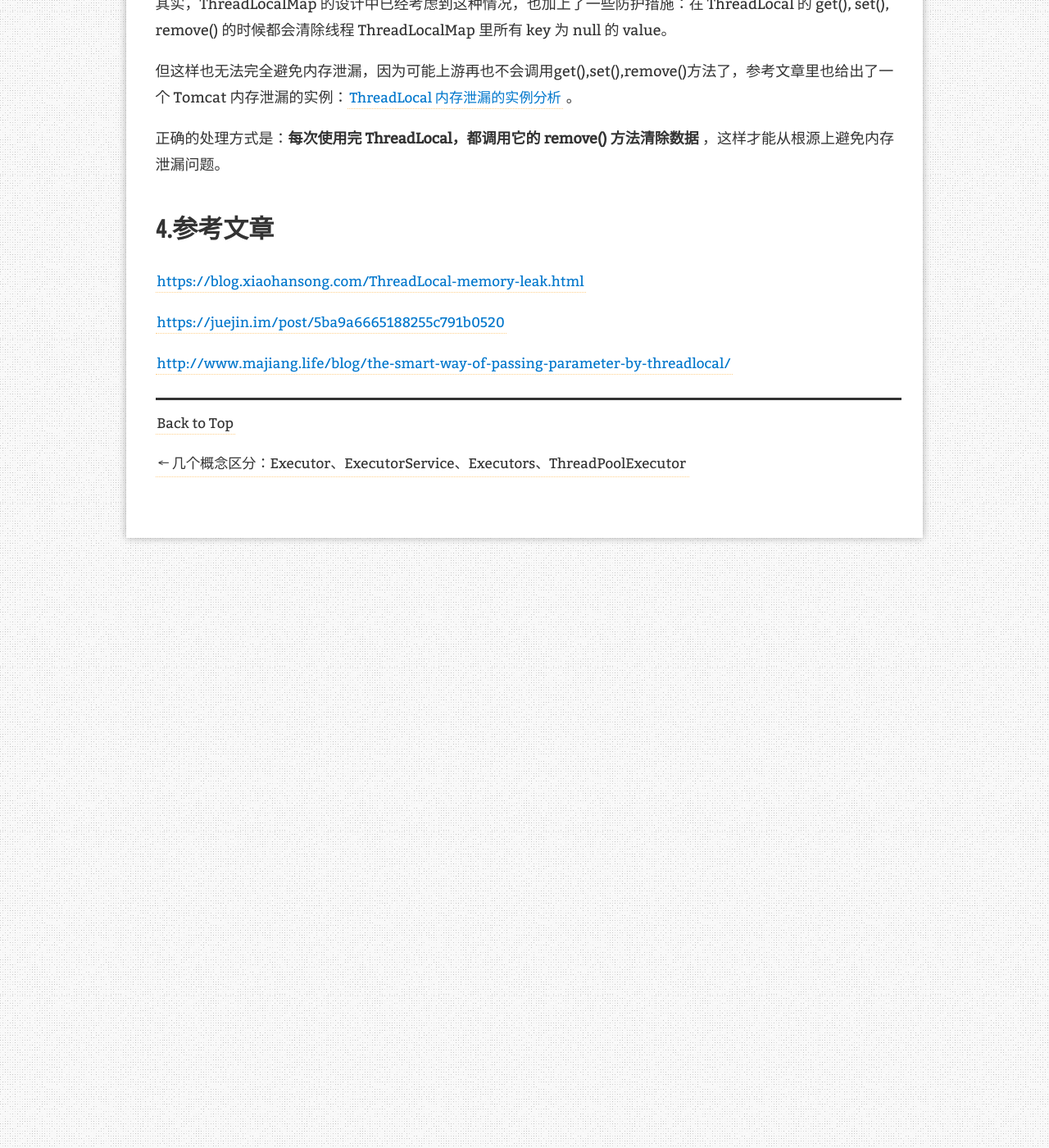
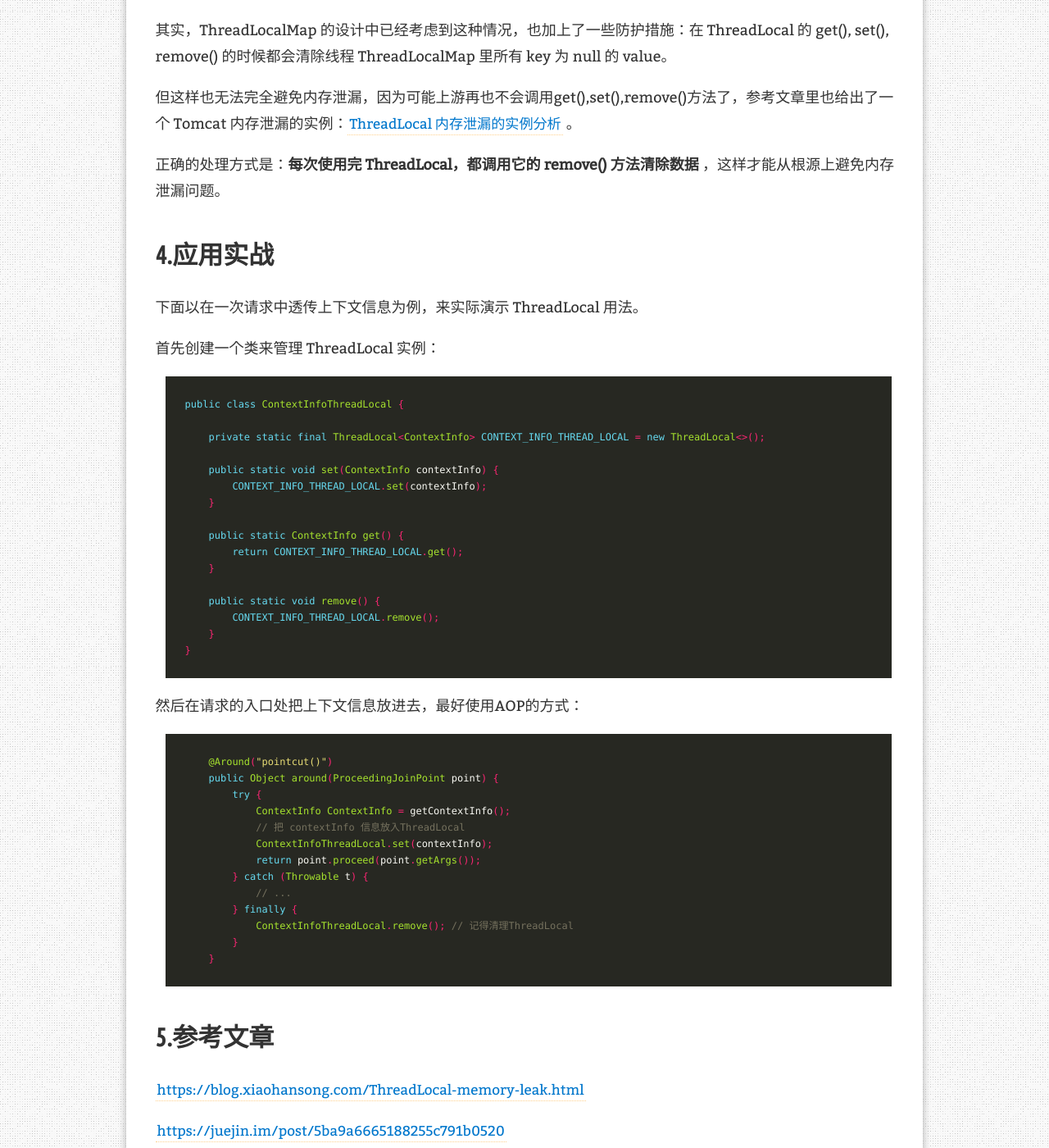
Before and after one commit to MuyiG/muyig.github.io, a Jekyll site: the page built from _posts/2019-05-24-ThreadLocal.md, in a window 1280 px wide and 1400 px high, scrolled down 4986 px. Shown: the whole window at 82% size. Built offline with Jekyll 4.4.1, drawn with Linux system fonts in a browser that asks for light colours; nearby versions of some CDN libraries; comment, search, counter and statistics services are not loaded.

Commit message:
ThreadLocal

````diff
--- a/_posts/2019-05-24-ThreadLocal.md
+++ b/_posts/2019-05-24-ThreadLocal.md
@@ -182,7 +182,47 @@ ThreadLocal.ThreadLocalMap的 Key 实现是弱引用，也即图中的虚线。
 
 正确的处理方式是：**每次使用完 ThreadLocal，都调用它的 remove() 方法清除数据** ，这样才能从根源上避免内存泄漏问题。
 
-# 4.参考文章
+# 4.应用实战
+下面以在一次请求中透传上下文信息为例，来实际演示 ThreadLocal 用法。
+
+首先创建一个类来管理 ThreadLocal 实例：
+```java
+public class ContextInfoThreadLocal {
+
+    private static final ThreadLocal<ContextInfo> CONTEXT_INFO_THREAD_LOCAL = new ThreadLocal<>();
+
+    public static void set(ContextInfo contextInfo) {
+        CONTEXT_INFO_THREAD_LOCAL.set(contextInfo);
+    }
+
+    public static ContextInfo get() {
+        return CONTEXT_INFO_THREAD_LOCAL.get();
+    }
+
+    public static void remove() {
+        CONTEXT_INFO_THREAD_LOCAL.remove();
+    }
+}
+```
+然后在请求的入口处把上下文信息放进去，最好使用AOP的方式：
+```java
+    @Around("pointcut()")
+    public Object around(ProceedingJoinPoint point) {
+        try {
+            ContextInfo ContextInfo = getContextInfo();
+            // 把 contextInfo 信息放入ThreadLocal
+            ContextInfoThreadLocal.set(contextInfo);
+            return point.proceed(point.getArgs());
+        } catch (Throwable t) {
+            // ...
+        } finally {
+            ContextInfoThreadLocal.remove(); // 记得清理ThreadLocal
+        }
+    }
+```
+
+
+# 5.参考文章
 
 [https://blog.xiaohansong.com/ThreadLocal-memory-leak.html](https://blog.xiaohansong.com/ThreadLocal-memory-leak.html)
 
````
